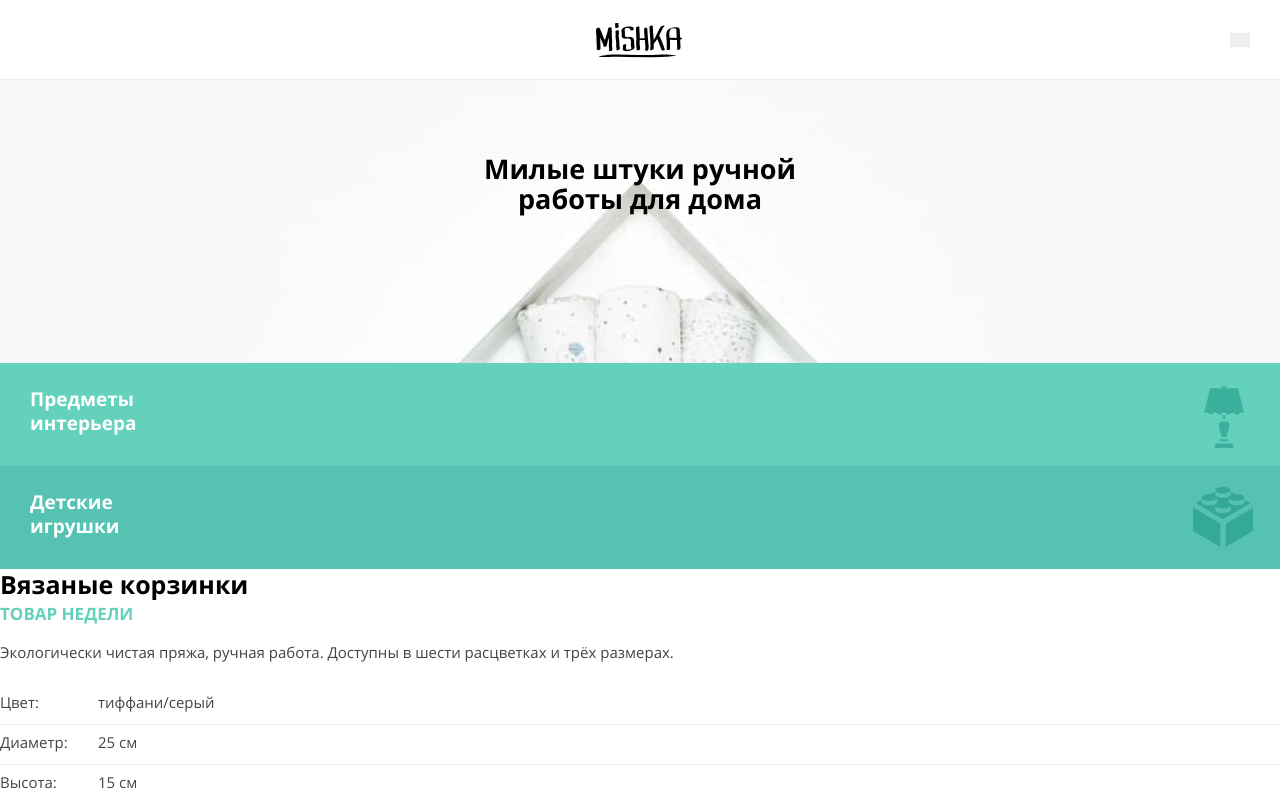
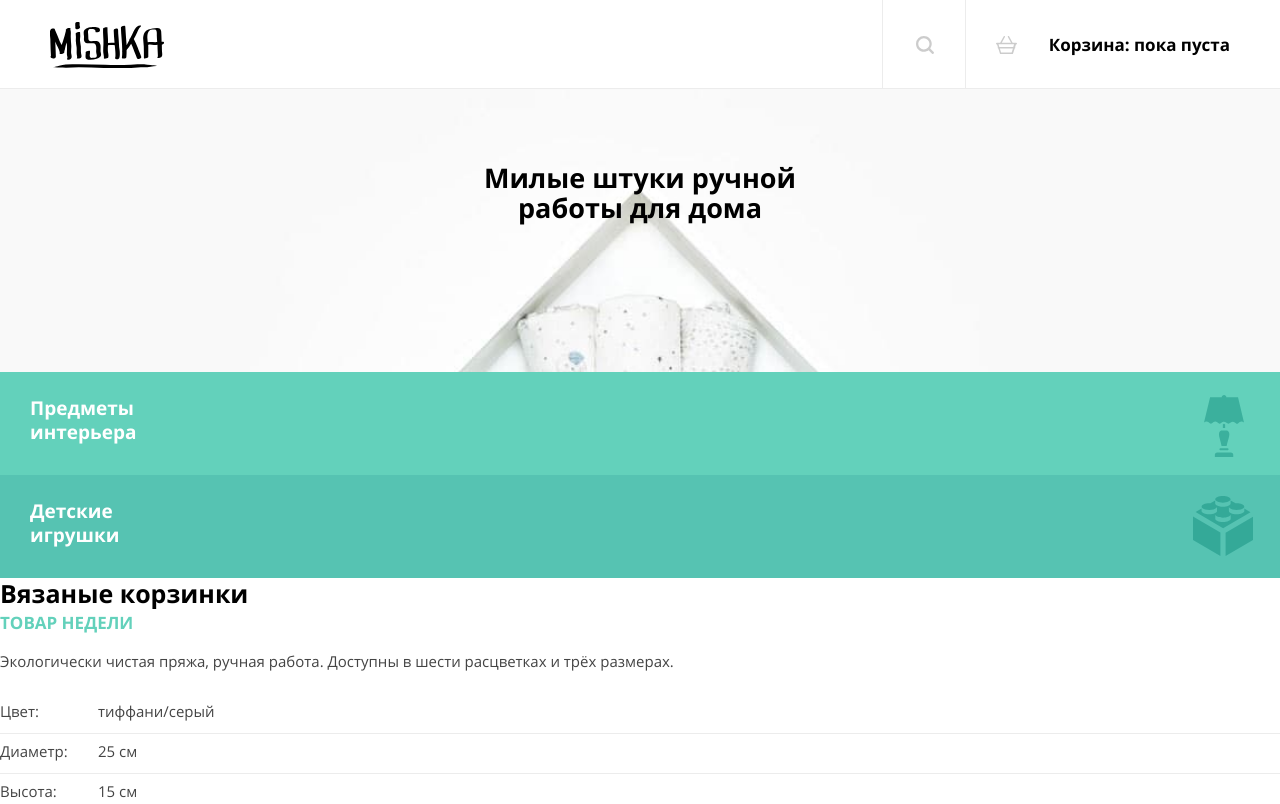
Before and after one commit to htmlacademy-adaptive/1777645-mishka-27, a website: page source/index.html in a window 1280 px wide. Shown: the top 804 px of the page. Drawn offline with nearby package versions, Linux system fonts and the light colour scheme; files that its build step writes are made by us from their sources.

Commit message:
Добавляет стили в блок user-list для tablet

```diff
--- a/source/index.html
+++ b/source/index.html
@@ -29,14 +29,14 @@
           <ul class="main-nav__list user-list">
             <li class="user-list__item">
               <a class="user-list__link user-list__link--search link" href="#!">
-                <svg class="user-list__icon" aria-hidden="true" focusable="false" width="18" height="18" viewBox="0 0 18 18" fill="currentColor" xmlns="http://www.w3.org/2000/svg">
+                <svg class="user-list__icon user-list__icon--search-tablet" aria-hidden="true" focusable="false" width="18" height="18" viewBox="0 0 18 18" fill="currentColor" xmlns="http://www.w3.org/2000/svg">
                   <path d="m17.7 16.06-3.48-3.48a7.63 7.63 0 0 0 1.53-4.7c0-4.4-3.48-7.88-7.88-7.88A7.81 7.81 0 0 0 0 7.88c0 4.4 3.48 7.87 7.88 7.87 1.73 0 3.37-.61 4.7-1.53l3.48 3.47c.2.2.4.31.82.31.6 0 1.12-.51 1.12-1.13 0-.2-.1-.5-.3-.81ZM2.24 7.88a5.67 5.67 0 0 1 5.63-5.63 5.67 5.67 0 0 1 5.62 5.63 5.67 5.67 0 0 1-5.63 5.62 5.67 5.67 0 0 1-5.62-5.63Z" />
                 </svg>
                 <span class="user-list__search-text">Поиск по сайту</span>
               </a>
             </li>
             <li class="user-list__item">
-              <a class="user-list__link user-list__link--cart  link" href="#!">
+              <a class="user-list__link user-list__link--cart link" href="#!">
                 <svg class="user-list__icon" aria-hidden="true" focusable="false" width="21" height="18" viewBox="0 0 21 18" fill="currentColor" xmlns="http://www.w3.org/2000/svg">
                   <path d="M20.19 6.86h-3.55L13.19.38c-.2-.38-.61-.48-1.02-.28-.4.19-.5.57-.3.95l3.14 5.8H5.78l3.15-5.8c.2-.38 0-.76-.3-.95A.82.82 0 0 0 7.6.38L4.16 6.86H.8c-.4 0-.81.28-.81.76 0 .38.3.76.81.76h.2l.92 2.86c-.2.1-.3.28-.3.57 0 .38.3.67.7.67L4.06 18h12.88l1.73-5.52c.4 0 .7-.29.7-.67 0-.2-.1-.48-.3-.57L20 8.38h.2c.4 0 .81-.28.81-.76s-.4-.76-.81-.76Zm-4.57 9.62H5.07l-1.21-4.1h13.08l-1.32 4.1Zm1.63-5.53H3.35L2.54 8.3h15.52l-.81 2.66Z" />
                 </svg>
--- a/source/sass/blocks/extra-list.scss
+++ b/source/sass/blocks/extra-list.scss
@@ -4,7 +4,7 @@
 .extra-list {
   @include mixins.list-reset;
   font-weight: 700;
-  display: none;
+  display: none;  // временно
 }
 
 .extra-list__link {
--- a/source/sass/blocks/link.scss
+++ b/source/sass/blocks/link.scss
@@ -4,4 +4,9 @@
   display: block;
   padding: 29px 30px 26px 76px;
   box-shadow: 0 -1px 0 0 variables.$linen;
+
+  @media (min-width: variables.$width-tablet) {
+    padding: 33px 31px 32px;
+    box-shadow: none;
+  }
 }
--- a/source/sass/blocks/main-header.scss
+++ b/source/sass/blocks/main-header.scss
@@ -8,6 +8,11 @@
   min-height: 80px;
   padding: 0 30px;
   box-shadow: inset 0 -1px 0 0 variables.$linen;
+
+  @media (min-width: variables.$width-tablet) {
+    min-height: 89px;
+    padding: 0 50px;
+  }
 }
 
 .main-header__logo {
@@ -23,14 +28,13 @@
   &:active {
     opacity: 0.3;
   }
+
+  @media (min-width: variables.$width-tablet) {
+    left: 64px;
+    transform: translateY(-50%) scale(1.33);
+  }
 }
 
 .main-header__logo-image {
   display: block;
 }
-
-.main-nav__text-info {
-  margin: 0;
-  font-size: 15px;
-  color: variables.$dark-bluish-black;
-}
--- a/source/sass/blocks/main-nav.scss
+++ b/source/sass/blocks/main-nav.scss
@@ -1,9 +1,15 @@
 @use "../global/variables.scss";
+
+// .main-nav {} // временно
 
 .main-nav__toggle {
   width: 20px;
   height: 14px;
   border: none;
+
+  @media (min-width: variables.$width-tablet) {
+    display: none;
+  }
 }
 
 .main-nav__wrapper {
@@ -13,10 +19,23 @@
   left: 0;
   z-index: 1;
   background-color: variables.$light-main;
+  display: none;
 
-  display: none;
+  @media (min-width: variables.$width-tablet) {
+    position: static;
+    display: block;
+  }
 }
+
+// .main-nav__list {} // временно
 
 .main-nav__text-info {
   display: none;
+  margin: 0;
+  font-size: 15px;
+  color: variables.$dark-bluish-black;
+
+  @media (min-width: variables.$width-tablet) {
+    // display: block; // временно
+  }
 }
--- a/source/sass/blocks/site-list.scss
+++ b/source/sass/blocks/site-list.scss
@@ -4,7 +4,17 @@
 .site-list {
   @include mixins.list-reset;
   font-weight: 700;
+
+  @media (min-width: variables.$width-tablet) {
+    display: flex;
+    justify-content: flex-start;
+    flex-wrap: wrap;
+
+    display: none; // временно
+  }
 }
+
+// .site-list__item {} // временно
 
 .site-list__link {
   @include mixins.link-reset;
--- a/source/sass/blocks/user-list.scss
+++ b/source/sass/blocks/user-list.scss
@@ -4,6 +4,26 @@
 .user-list {
   @include mixins.list-reset;
   font-weight: 700;
+  box-shadow: inset 0 -1px 0 0 variables.$linen;
+
+  @media (min-width: variables.$width-tablet) {
+    display: flex;
+    justify-content: flex-end;
+    flex-wrap: wrap;
+    max-width: 700px;
+  }
+}
+
+.user-list__item {
+  @media (min-width: variables.$width-tablet) {
+    box-shadow: inset 1px -1px 0 0 variables.$linen;
+
+    &:last-child .user-list__link {
+      &:last-child {
+        padding-right: 0;
+      }
+    }
+  }
 }
 
 .user-list__link {
@@ -18,11 +38,34 @@
   &:active .user-list__icon {
     color: rgba(variables.$moderate-aquamarine-1, 0.3);
   }
+
+  @media (min-width: variables.$width-tablet) {
+    &--search {
+      padding: 36px 31px 35px 34px;
+    }
+
+    &--cart {
+      padding-left: 84px;
+    }
+  }
 }
 
 .user-list__icon {
+  display: block;
   position: absolute;
   top: calc(50% - 9px);
   left: 31px;
   color: rgba(variables.$dark-main, 0.2);
+
+  @media (min-width: variables.$width-tablet) {
+    &--search-tablet {
+      position: static;
+    }
+  }
 }
+
+.user-list__search-text {
+  @media (min-width: variables.$width-tablet) {
+    display: none;
+  }
+}
--- a/source/sass/style.scss
+++ b/source/sass/style.scss
@@ -4,13 +4,13 @@
 @use "./blocks/title.scss";
 @use "./blocks/subtitle.scss";
 @use "./blocks/title-product.scss";
+@use "./blocks/link.scss";
 @use "./blocks/page.scss";
 @use "./blocks/main-header.scss";
 @use "./blocks/main-nav.scss";
 @use "./blocks/site-list.scss";
 @use "./blocks/user-list.scss";
 @use "./blocks/extra-list.scss";
-@use "./blocks/link.scss";
 @use "./blocks/main-container.scss";
 @use "./blocks/hero.scss";
 @use "./blocks/popular.scss";
```
Also changed, not shown: source/catalog.html (+2 -2 lines), source/form.html (+2 -2 lines).
